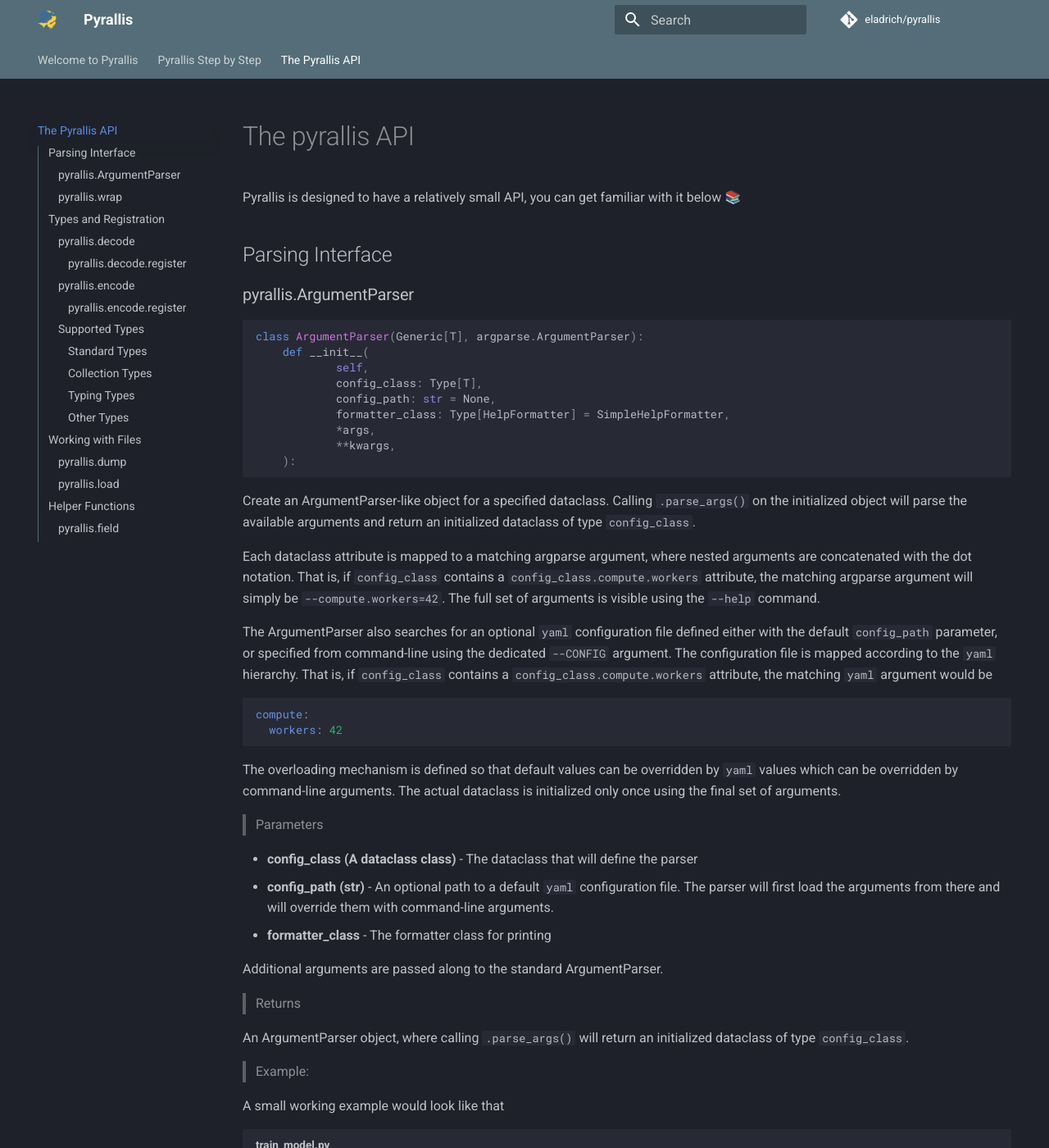
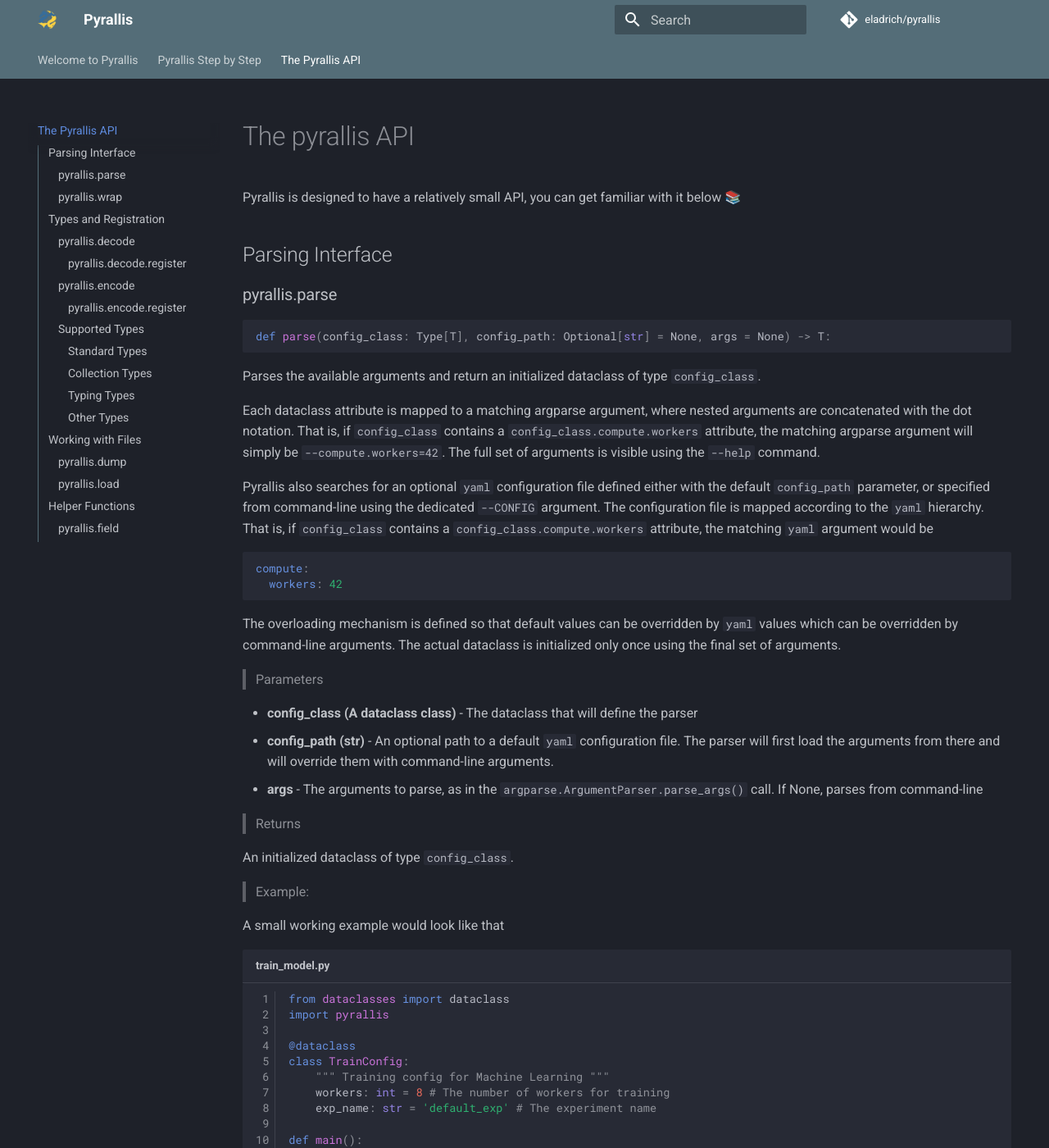
Before and after one commit to eladrich/pyrallis, an MkDocs documentation site: the page built from docs/api.md, in a window 1280 px wide and 1400 px high. Shown: the whole window at 82% size. Built offline with MkDocs 1.6.1 and Material for MkDocs 9.7.7, drawn with Linux system fonts in a browser that asks for light colours; emoji names are drawn with the system emoji font; comment, search, counter and statistics services are not loaded; some of the changed text lies outside the part shown.

Commit message:
Updated the API with the new pyrallis.parse function :new:

````diff
--- a/docs/api.md
+++ b/docs/api.md
@@ -3,23 +3,15 @@
 Pyrallis is designed to have a relatively small API, you can get familiar with it below 📚
 
 ## Parsing Interface
-### pyrallis.ArgumentParser
+### pyrallis.parse
 ```python
-class ArgumentParser(Generic[T], argparse.ArgumentParser):
-    def __init__(
-            self,
-            config_class: Type[T],
-            config_path: str = None,
-            formatter_class: Type[HelpFormatter] = SimpleHelpFormatter,
-            *args,
-            **kwargs,
-    ):
+def parse(config_class: Type[T], config_path: Optional[str] = None, args = None) -> T:
 ```
-Create an ArgumentParser-like object for a specified dataclass. Calling `.parse_args()` on the initialized object will parse the available arguments and return an initialized dataclass of type `config_class`.
+Parses the available arguments and return an initialized dataclass of type `config_class`.
 
 Each dataclass attribute is mapped to a matching argparse argument, where nested arguments are concatenated with the dot notation. That is, if `config_class` contains a `config_class.compute.workers` attribute, the matching argparse argument will simply be `--compute.workers=42`. The full set of arguments is visible using the `--help` command.
 
-The ArgumentParser also searches for an optional `yaml` configuration file defined either with the default `config_path` parameter, or specified from command-line using the dedicated `--CONFIG` argument. The configuration file is mapped according to the `yaml` hierarchy.
+Pyrallis also searches for an optional `yaml` configuration file defined either with the default `config_path` parameter, or specified from command-line using the dedicated `--CONFIG` argument. The configuration file is mapped according to the `yaml` hierarchy.
 That is, if `config_class` contains a `config_class.compute.workers` attribute, the matching `yaml` argument would be
 ```yaml
 compute:
@@ -32,22 +24,19 @@
 
 * **config_class (A dataclass class)** - The dataclass that will define the parser
 * **config_path (str)** - An optional path to a default `yaml` configuration file. The parser will first load the arguments from there and will override them with command-line arguments.
-* **formatter_class** - The formatter class for printing
-
-Additional arguments are passed along to the standard ArgumentParser.
+* **args** - The arguments to parse, as in the `argparse.ArgumentParser.parse_args()` call. If None, parses from command-line
 
 
 > Returns
 
-An ArgumentParser object, where calling `.parse_args()` will return an initialized dataclass of type `config_class`.
+An initialized dataclass of type `config_class`.
 
 > Example:
 
 A small working example would look like that
 ```python title="train_model.py"  linenums="1"
 from dataclasses import dataclass
-from pyrallis import ArgumentParser
-
+import pyrallis
 
 @dataclass
 class TrainConfig:
@@ -56,7 +45,7 @@
     exp_name: str = 'default_exp' # The experiment name
 
 def main():
-    cfg = ArgumentParser(config_class=TrainConfig).parse_args()
+    cfg = pyrallis.parse(config_class=TrainConfig)
     print(f'Training {cfg.exp_name} with {cfg.workers} workers...')
 ```
 The arguments can then be specified using command-line arguments, a `yaml` configuration file, or both
@@ -86,7 +75,7 @@
 ```python
 def wrap(config_path=None)
 ```
-The pyrallis.ArgumentParser is very explicit and is designed to mimic the style of a regular ArgumentParser. Inspired by Hydra, Pyrallis also offers an alternative decorator that wraps your main function and automatically initializes a configuration class to match your function signature.
+Inspired by Hydra, Pyrallis also offers an alternative decorator that wraps your main function and automatically initializes a configuration class to match your function signature.
 
 > Parameters
 
@@ -94,7 +83,7 @@
 
 > Returns
 
-A wrapped function, where the first argument is implicitly initialized from the ArgumentParser.
+A wrapped function, where the first argument is implicitly initialized with pyrallis.
 
 > Example
 === "@pyrallis.wrap"
@@ -108,11 +97,11 @@
         main() # Notice that cfg is not explicitly passed to main!
     ```
 
-=== "pyrallis.ArgumentParser"
+=== "pyrallis.parse"
 
     ``` python
     def main():
-        cfg = ArgumentParser(config_class=TrainConfig).parse_args()
+        cfg = pyrallis.parse(config_class=TrainConfig)
         print(f'Training {cfg.exp_name} with {cfg.workers} workers...')
 
     if __name__ == '__main__':
--- a/pyrallis/__init__.py
+++ b/pyrallis/__init__.py
@@ -1,8 +1,7 @@
-__version__ = "0.1.4.2"
+__version__ = "0.2"
 
 from . import wrappers, utils
-from pyrallis.help_formatter import SimpleHelpFormatter
-from pyrallis.argparsing import ArgumentParser, wrap
+from .argparsing import wrap, parse
 from .parsers.encoding import encode, dump
 from .parsers.decoding import decode, load
 from .fields import field
````
Also changed, not shown: README.md (+13 -10 lines), docs/index.md (+7 -6 lines), docs/step_by_step.md (+8 -7 lines), 7 other files.
